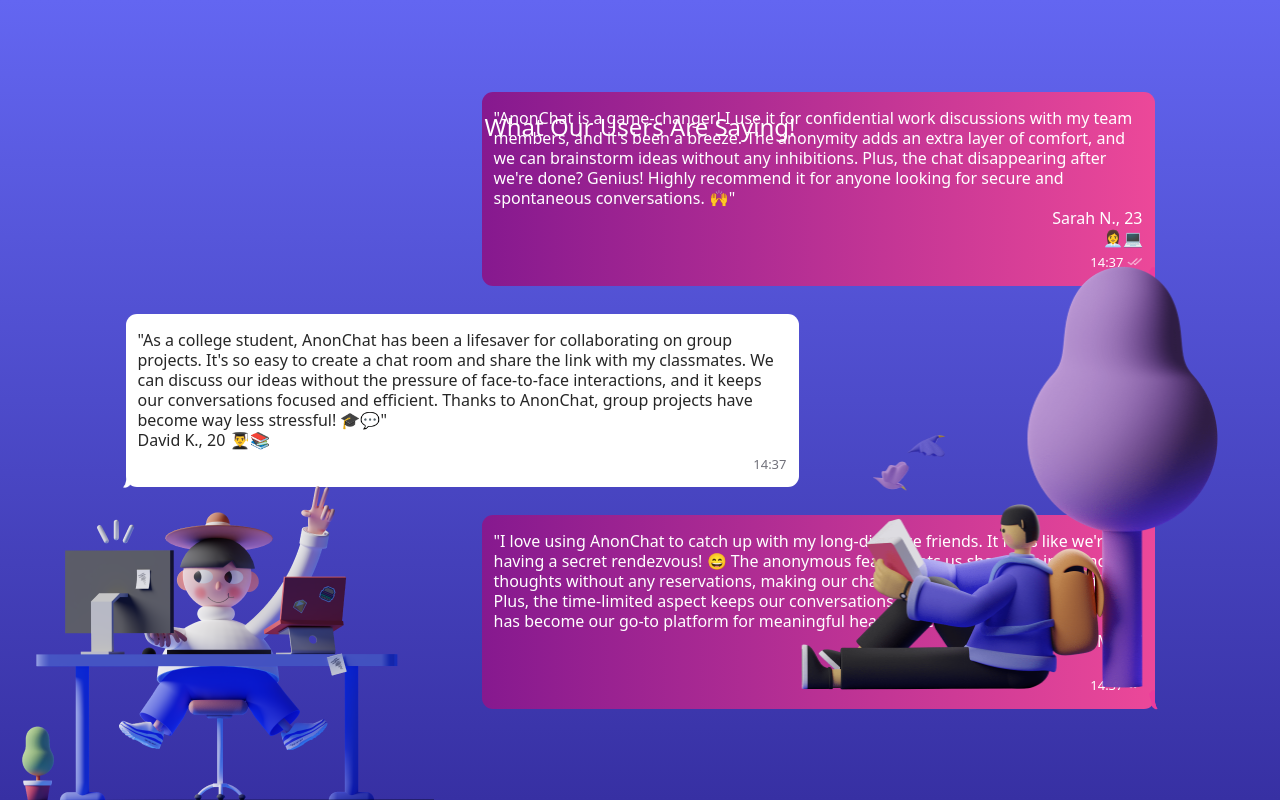
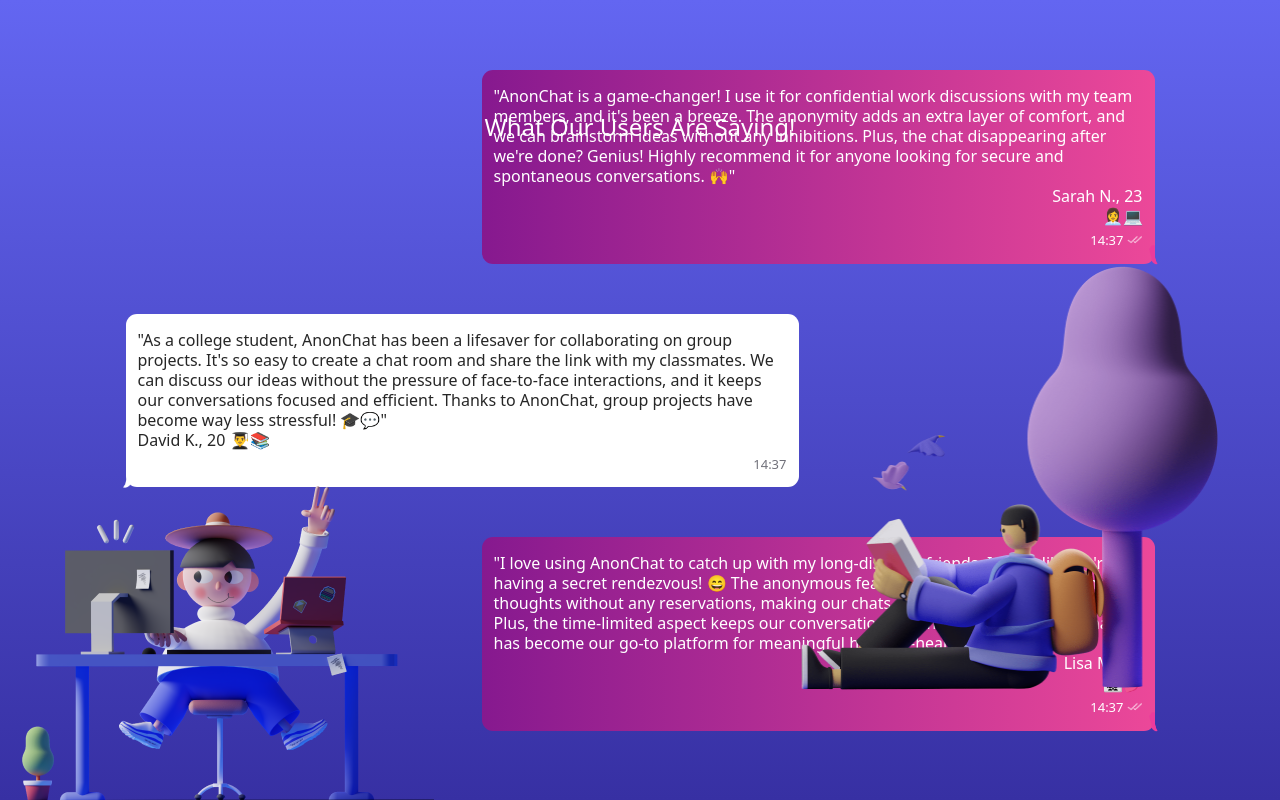
Before and after one commit to world-wide-techies/annon_chat, a Next.js app: page / in a window 1280 px wide. Built offline with nearby package versions, Linux system fonts and the light colour scheme; a web font is replaced by a local one.

Commit message:
Up6AM8:11 AMe6

```diff
--- a/app/components/testimonials_comp.js
+++ b/app/components/testimonials_comp.js
@@ -10,7 +10,7 @@ const Testimonials = () => {
   return (
     <div>
       <div className="w-full h-full relative bg-gradient-to-b from-indigo-500 to-indigo-800">
-        <div className="w-[1029px] flex flex-col h-screen space-y-7 justify-center mx-auto">
+        <div className="w-[1029px] flex flex-col h-screen space-y-[50px] justify-center mx-auto">
           <div className=" w-[673px] relative px-3 py-4 self-end bg-gradient-to-r  from-fuchsia-800 to-pink-500 rounded-[11px] ">
             <div className="w-[11px] h-5 right-[-5px] bottom-[-1px] absolute">
               <Image src={CONTAINER1} alt="" className="w-[11px] h-[20px]  " />
```
